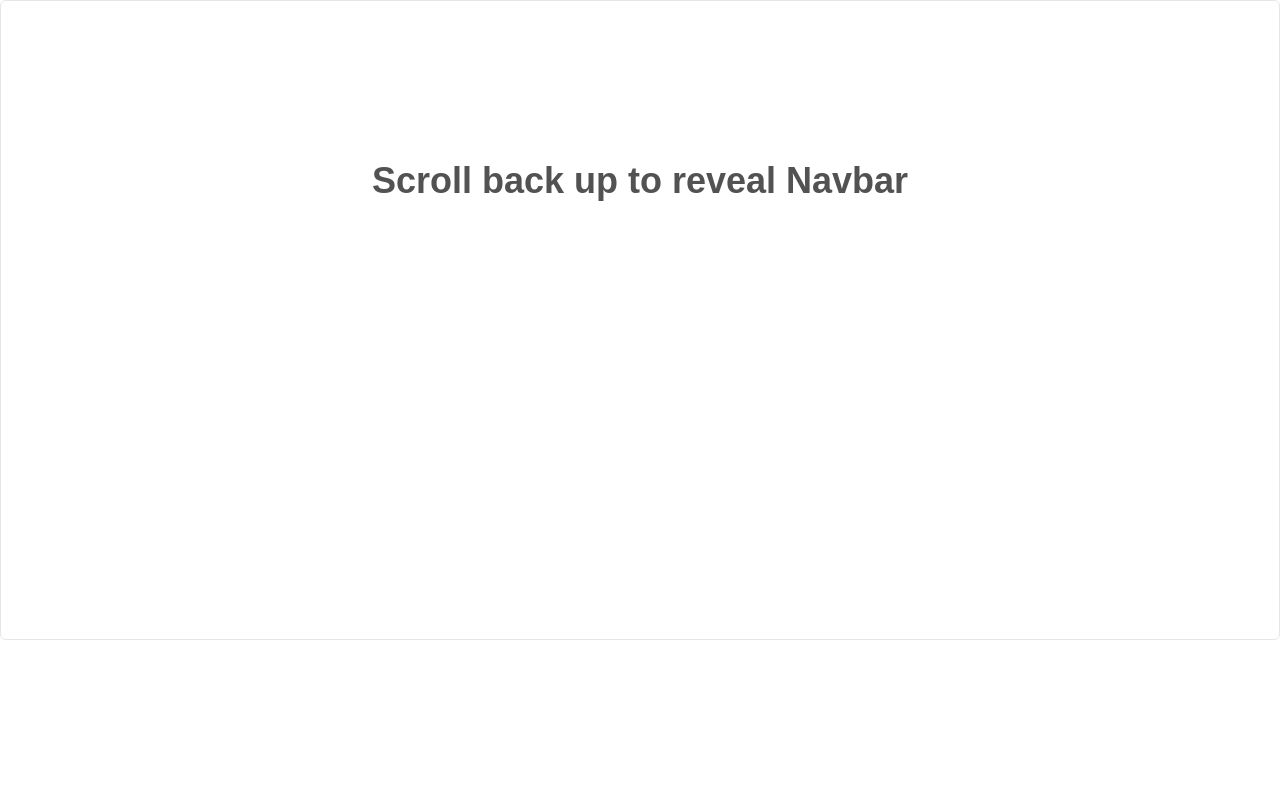
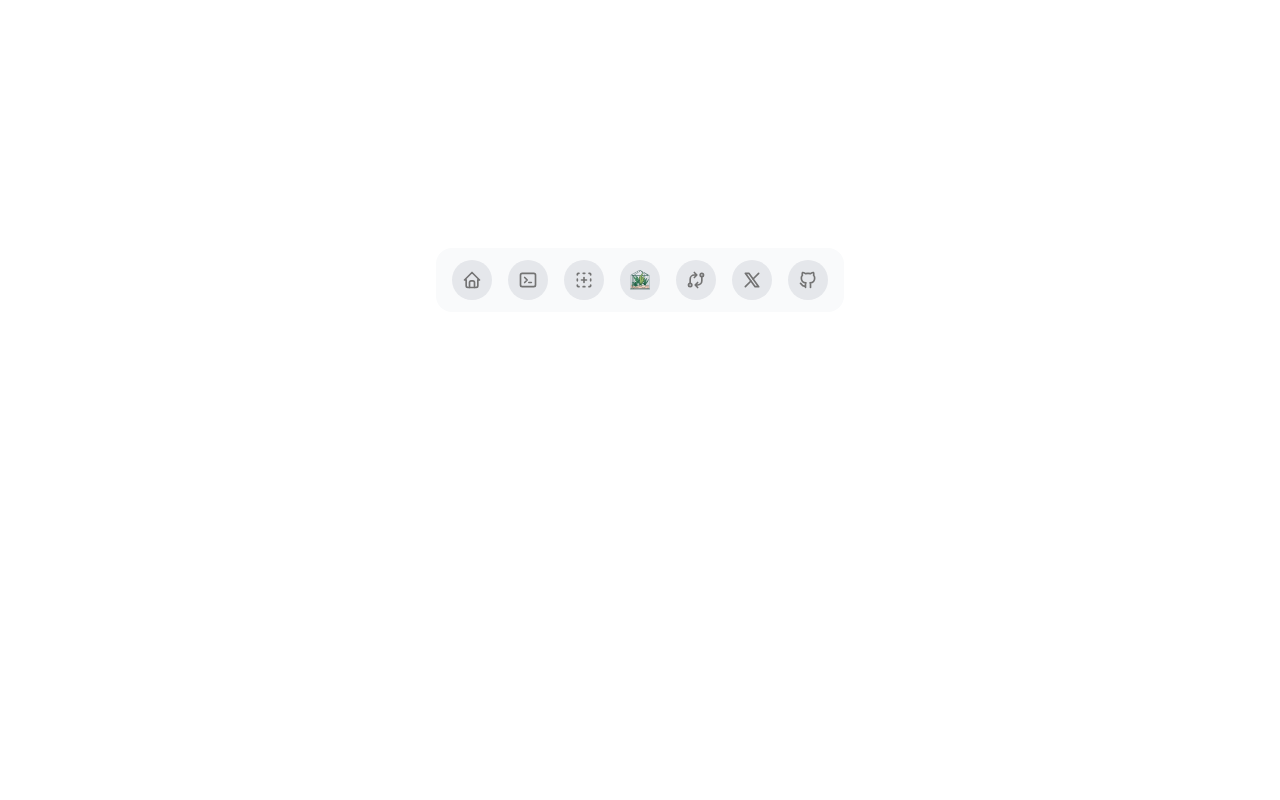
Before and after one commit to clavelian/anime, a Next.js app in the folder zxc/: page / in a window 1280 px wide. Shown: the top 800 px of the page. Built offline with nearby package versions, Linux system fonts and the light colour scheme.

Commit message:
commented dummycontent

```diff
--- a/zxc/components/floatingNav.tsx
+++ b/zxc/components/floatingNav.tsx
@@ -25,17 +25,17 @@ export function FloatingNavbar() {
   return (
     <div className="relative  w-full">
       <FloatingNav navItems={navItems} />
-      <DummyContent />
+      {/* <DummyContent /> */}
     </div>
   );
 }
-const DummyContent = () => {
-  return (
-    <div className="grid grid-cols-1 h-[40rem] w-full bg-white dark:bg-black relative border border-neutral-200 dark:border-white/[0.2] rounded-md">
-      <p className="dark:text-white text-neutral-600 text-center text-4xl mt-40 font-bold">
-        Scroll back up to reveal Navbar
-      </p>
-      <div className="inset-0 absolute bg-grid-black/[0.1] dark:bg-grid-white/[0.2]" />
-    </div>
-  );
-};
+// const DummyContent = () => {
+//   return (
+//     <div className="grid grid-cols-1 h-[40rem] w-full bg-white dark:bg-black relative border border-neutral-200 dark:border-white/[0.2] rounded-md">
+//       <p className="dark:text-white text-neutral-600 text-center text-4xl mt-40 font-bold">
+//         Scroll back up to reveal Navbar
+//       </p>
+//       <div className="inset-0 absolute bg-grid-black/[0.1] dark:bg-grid-white/[0.2]" />
+//     </div>
+//   );
+// };
```
